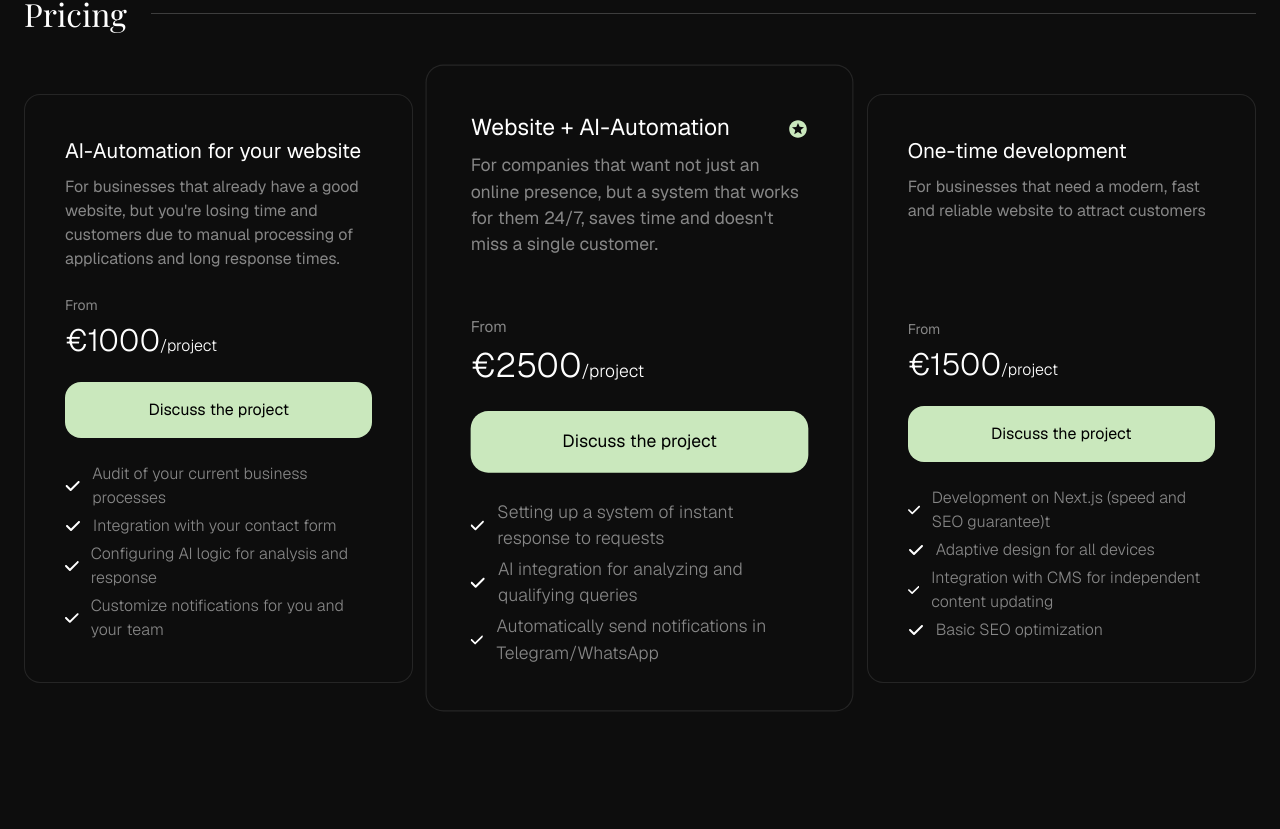
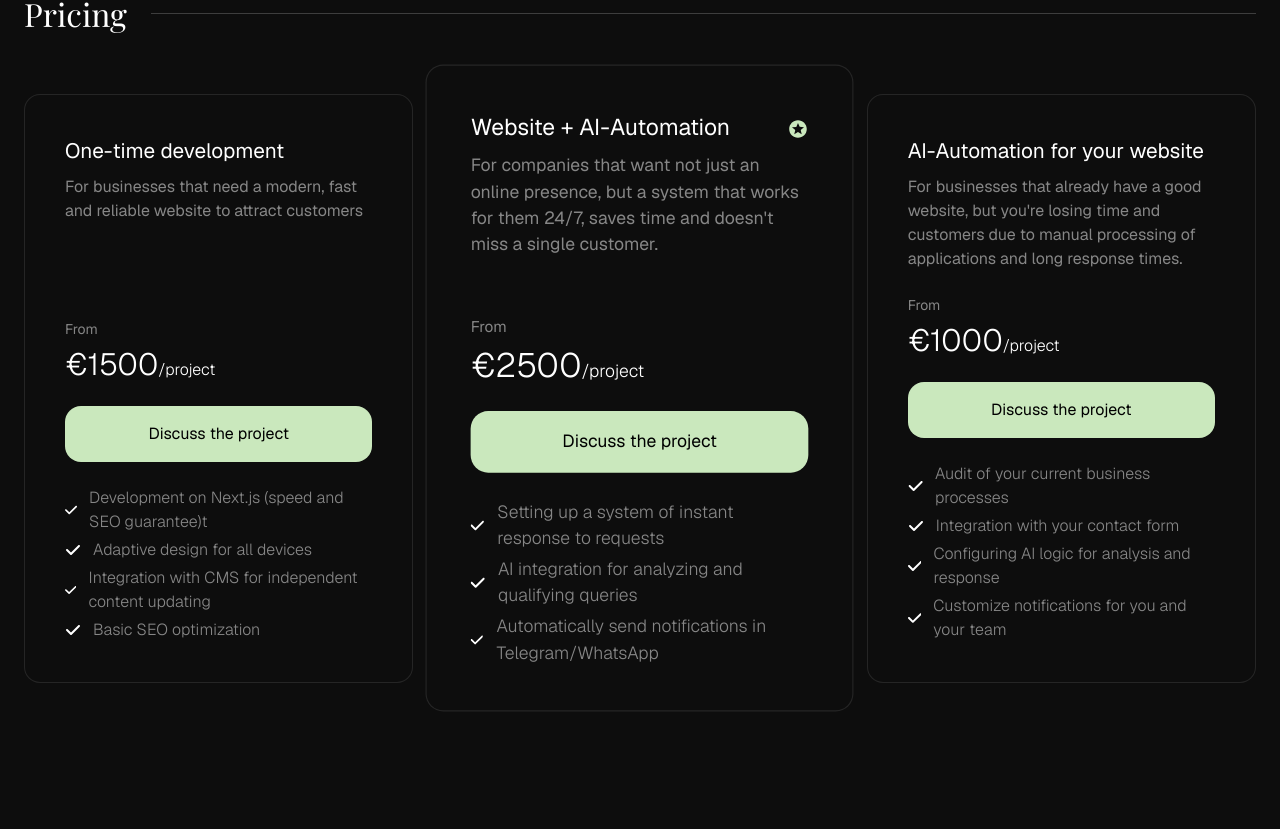
Before and after one commit to DHensirovskyi/portfolio, a Next.js app: page / in a window 1280 px wide. Shown: the part 4640-5469 px from the top of the page. Built offline with nearby package versions, Linux system fonts and the light colour scheme.

Commit message:
Update Pricing.tsx

```diff
--- a/src/app/components/Pricing.tsx
+++ b/src/app/components/Pricing.tsx
@@ -19,10 +19,10 @@ type IService = {
 
 const prices: IService[] = [
   {
-    name: "AI-Automation for your website",
-    description: "For businesses that already have a good website, but you're losing time and customers due to manual processing of applications and long response times.",
-    price: '€1000',
-    services: ['Audit of your current business processes', 'Integration with your contact form', 'Configuring AI logic for analysis and response', 'Customize notifications for you and your team'],
+    name: "One-time development",
+    description: "For businesses that need a modern, fast and reliable website to attract customers",
+    price: '€1500',
+    services: ['Development on Next.js (speed and SEO guarantee)t', 'Adaptive design for all devices', 'Integration with CMS for independent content updating', 'Basic SEO optimization'],
     duration: '/project'
   },
   {
@@ -34,10 +34,10 @@ const prices: IService[] = [
     recom: true,
   },
   {
-    name: "One-time development",
-    description: "For businesses that need a modern, fast and reliable website to attract customers",
-    price: '€1500',
-    services: ['Development on Next.js (speed and SEO guarantee)t', 'Adaptive design for all devices', 'Integration with CMS for independent content updating', 'Basic SEO optimization'],
+    name: "AI-Automation for your website",
+    description: "For businesses that already have a good website, but you're losing time and customers due to manual processing of applications and long response times.",
+    price: '€1000',
+    services: ['Audit of your current business processes', 'Integration with your contact form', 'Configuring AI logic for analysis and response', 'Customize notifications for you and your team'],
     duration: '/project'
   },
 ];
```
